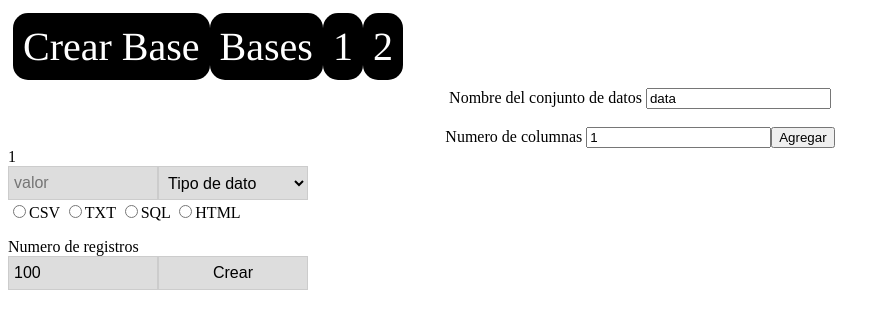
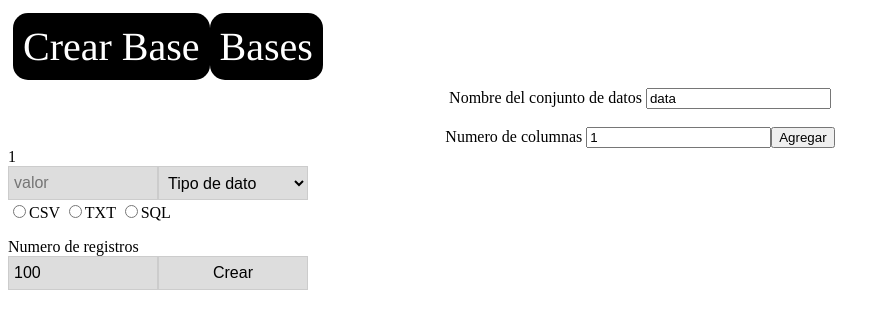
Before and after one commit to marco1720/RepositorioBase, a PHP site: page /nuevabase.php in a window 1280 px wide. Shown: the top 329 px of the page, without its empty margins (0-890 px from the left). Run offline with PHP 8.4, Linux system fonts and the light colour scheme.

Commit message:
corrección de error final
error de tipo sql

```diff
--- a/MiGestor/detalles.php
+++ b/MiGestor/detalles.php
@@ -16,6 +16,6 @@ echo "Filas terminadas por:";
 	echo "<option id='.'>.</option>";
 	echo "</select>";
 }else{
-	echo "no";
+	echo "Datos preparados para insertar";
 }
 ?>
--- a/MiGestor/nuevabase.php
+++ b/MiGestor/nuevabase.php
@@ -53,10 +53,8 @@ if(radio[0].checked){
     opci="txt"
 }else if(radio[2].checked){
     opci="sql"
-}else if (radio[3].checked){
-    opci="html"
 }
-   alert (opci);
+
     xhr.open("GET","detalles.php?opcion="+opci,true);
     xhr.onreadystatechange=deta;
 
@@ -97,7 +95,6 @@ if(radio[0].checked){
  	sentencia=sentencia+tiempo;
  	}
  	}
- 	alert(sentencia);
  	var fila="";
  	var col="";
  		var opci="";
@@ -112,8 +109,6 @@ if(radio[0].checked){
  	var col=document.getElementById('cote').value;
 }else if(radio[2].checked){
     opci="sql"
-}else if (radio[3].checked){
-    opci="html"
 }
    var reg = document.getElementById('reg').value;
    var tab = document.getElementById('tabli').value;
@@ -135,8 +130,6 @@ if(radio[0].checked){
 			<ul id="menu">
 			<li><a href="nuevabase.php">Crear Base</a></li>
 			<li><a href="totalbases.php">Bases</a></li>
-			<li><a href="eje.html">1</a></li>
-			<li><a href="#">2</a></li>
 			</ul>
 		</div>
 		<br /><br /><br />
@@ -165,7 +158,7 @@ if(radio[0].checked){
 					<input type="radio" name="tipo" id="01"value="" onclick="mostrar();" />CSV
 					<input type="radio" name="tipo" id="02" value="" onclick="mostrar();" />TXT
 					<input type="radio" name="tipo" id="03" value="" onclick="mostrar();" />SQL
-					<input type="radio" name="tipo" id="04" value="" onclick="mostrar();" />HTML
+
 					 </form>
 					 <div>
 					 	<div id="de" align="left">
@@ -174,7 +167,7 @@ if(radio[0].checked){
 					 		Numero de registros<br /> <input type="text" class="box" value="100" id='reg' />
 					 		<input type="button" class="box" value="Crear" onclick="consultar();" />
 					 	</div>
-				<br />
+				<br /><br /><br />
 				<div id='teb'></div>
 <div>
 	</center>
```
Also changed, not shown: MiGestor/documento.php (+3 -5 lines).
